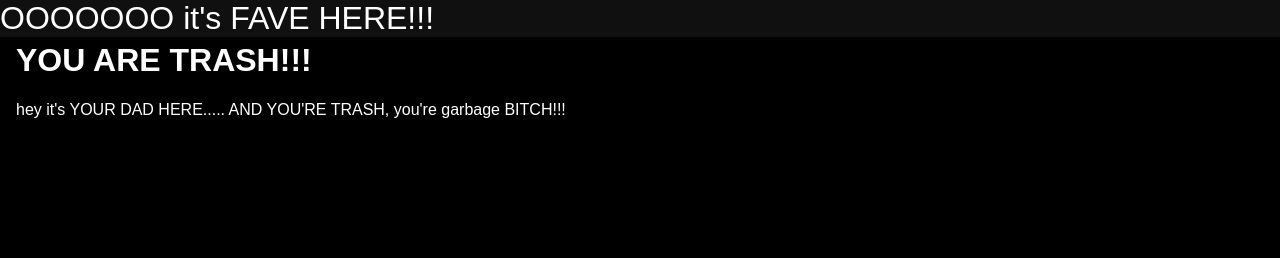
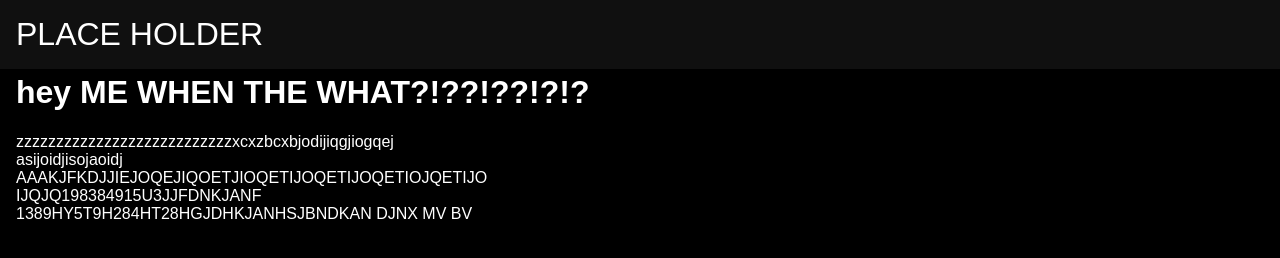
Before and after one commit to esoteric-jihad/poop, a plain HTML site: page index.html in a window 1280 px wide. Drawn offline with Linux system fonts and the light colour scheme.

Commit message:
aaaaa
xz

```diff
--- a/index.html
+++ b/index.html
@@ -9,7 +9,7 @@
             }
             .header {
                 margin: -1rem;
-                padding 1rem;
+                padding: 1rem;
                 font-size: 2rem;
                 background-color: #101010;
             }
@@ -17,10 +17,18 @@
         <title>EEEEEE</title>
     </head>
     <body>
-        <div class="header">OOOOOOO it's FAVE HERE!!!</div>
-        <h1>YOU ARE TRASH!!!</h1>
+        <div class="header">PLACE HOLDER</div>
+        <h1>hey ME WHEN THE WHAT?!??!??!?!?</h1>
         <p>
-            hey it's YOUR DAD HERE..... AND YOU'RE TRASH, you're garbage BITCH!!!
+            zzzzzzzzzzzzzzzzzzzzzzzzzzzxcxzbcxbjodijiqgjiogqej
+            <br>
+            asijoidjisojaoidj
+            <br>
+            AAAKJFKDJJIEJOQEJIQOETJIOQETIJOQETIJOQETIOJQETIJO
+            <br>
+            IJQJQ198384915U3JJFDNKJANF
+            <br>
+            1389HY5T9H284HT28HGJDHKJANHSJBNDKAN DJNX MV BV
         </p>
     </bodu>
 </html>
```
